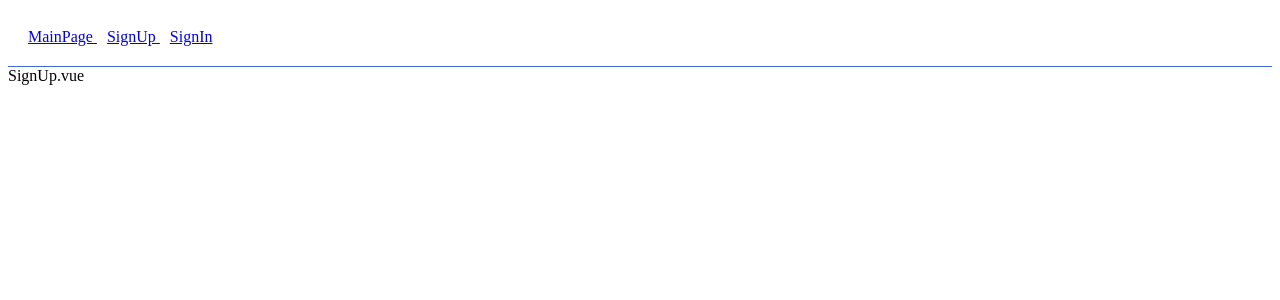
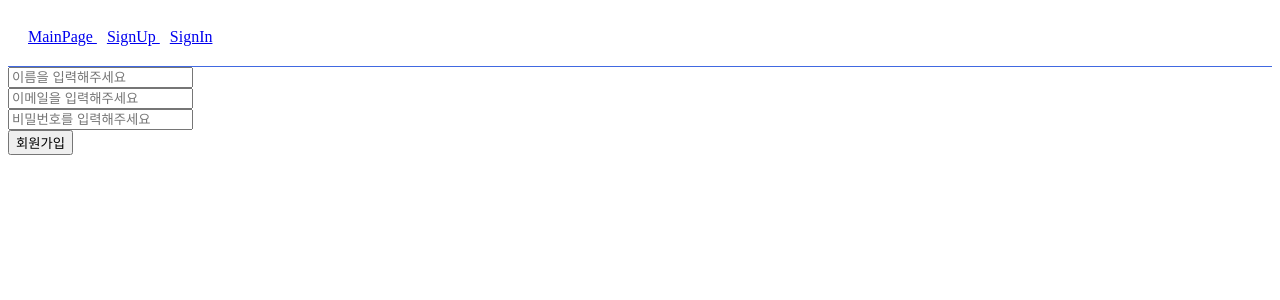
Before and after one commit to hyeonahc/vue-exercise, a Vue app in the folder tumbler-shop/01-tumbler-shop/: page /signup in a window 1280 px wide. Shown: the top 300 px of the page. Built offline with nearby package versions, Linux system fonts and the light colour scheme.

Commit message:
[01-tumbler-shop] feat: Create signup feature

```diff
--- a/tumbler-shop/01-tumbler-shop/src/store/heropy.js
+++ /dev/null
@@ -1,6 +0,0 @@
-export default {
-  namespaced: true,
-  state: () => ({
-    message: 'Hello HEROPY?!'
-  })
-}
--- a/tumbler-shop/01-tumbler-shop/src/store/index.js
+++ b/tumbler-shop/01-tumbler-shop/src/store/index.js
@@ -1,8 +1,8 @@
 import { createStore } from 'vuex'
-import heropy from './heropy'
+import user from './user'
 
 export default createStore({
   modules: {
-    heropy
+    user
   }
 })
--- /dev/null
+++ b/tumbler-shop/01-tumbler-shop/src/store/user.js
@@ -0,0 +1,46 @@
+import { publicRequest } from '../api/publicRequest'
+
+export default {
+  namespaced: true,
+  state: () => ({
+    user: {},
+    // 현재 유저가 로그인한 상태인지 확인
+    isLogIn: false
+  }),
+  mutations: {
+    updateState(state, payload) {
+      Object.keys(payload).forEach(key => {
+        state[key] = payload[key]
+      })
+      console.log('this.state: ', this.state)
+    }
+  },
+  actions: {
+    async signUp({ commit }, payload = {}) {
+      try {
+        console.log('payload: ', payload)
+        // payload는 SignUp 컴포넌트 3개의 input에서 받아온 display, email, password 값이 들어 있는 객체
+        // {displayName: '아이유', email: 'hello@hello.com', password: 'helloworld'}
+        const { user, accessToken } = await publicRequest({
+          url: 'auth/signup',
+          method: 'POST',
+          body: {
+            ...payload
+          }
+        })
+        console.log('user: ', user)
+        console.log('accessToken: ', accessToken)
+        if(user) {
+          window.localStorage.setItem('token', accessToken)
+          commit('updateState', {
+            user
+          })
+        } else {
+          alert('이미 존재하는 사용자 정보입니다')
+        }
+      } catch (err) {
+        alert(err)
+      }
+    }
+  }
+}
--- a/tumbler-shop/01-tumbler-shop/src/views/SignUp.vue
+++ b/tumbler-shop/01-tumbler-shop/src/views/SignUp.vue
@@ -1,3 +1,81 @@
 <template>
-  SignUp.vue
+  <div>
+    <input
+      :value="displayName"
+      placeholder="이름을 입력해주세요"
+      type="text"
+      @input="displayName = $event.target.value"
+      @keydown.enter="signUp" />
+  </div>
+  <div>
+    <input
+      v-model="email"
+      type="text"
+      placeholder="이메일을 입력해주세요" />
+  </div>
+  <div>
+    <input
+      v-model="password"
+      type="text"
+      placeholder="비밀번호를 입력해주세요" />
+  </div>
+  <button @click="signUp">
+    회원가입
+  </button>
 </template>
+
+<script>
+import { mapState, mapActions } from 'vuex'
+
+export default {
+  data() {
+    return {
+      displayName: '',
+      email: '',
+      password: ''
+    }
+  },
+  computed: {
+    // user 스토어에 있는 state 값 user: {} 접근하기
+    ...mapState('user', [
+      'user'
+    ])
+  },
+  methods: {
+    // user 스토어에 있는 actions 값 signUp() 접근하기
+    ...mapActions('user', {
+      useSignUp: 'signUp'
+    }),
+    // 회원가입 버튼이 눌리면 실행되는 메서드
+    async signUp() {
+      // 케이스마다 실행될 에러메세지
+      if(!this.displayName.trim()) {
+        alert('이름을 입력해주세요')
+        return
+      } else if (!this.email.trim()) {
+        alert('이메일을 입력해주세요')
+        return
+      } else if(!this.password.trim()) {
+        alert('비밀번호를 입력해주세요')
+        return
+      } else if(!this.email.includes('@') && !this.email.includes('.')) {
+        alert('올바른 이메일 형식이 아닙니다')
+        return
+      } else if(this.password.trim().length <= 7 ) {
+        alert('비밀번호는 8자리 이상으로 설정하세요')
+        return
+      }
+      // input에 받은 데이터를 스토어에 등록된 메서드에 전달해주기
+      // user 스토어 actions에 있는 signUp 함수가 해당객체를 payload라는 파라미터로 받는다
+      this.useSignUp({
+        displayName: this.displayName,
+        email: this.email,
+        password: this.password
+      })
+      this.displayName = ''
+      this.email = ''
+      this.password = ''
+    }
+  }
+}
+</script>
```
